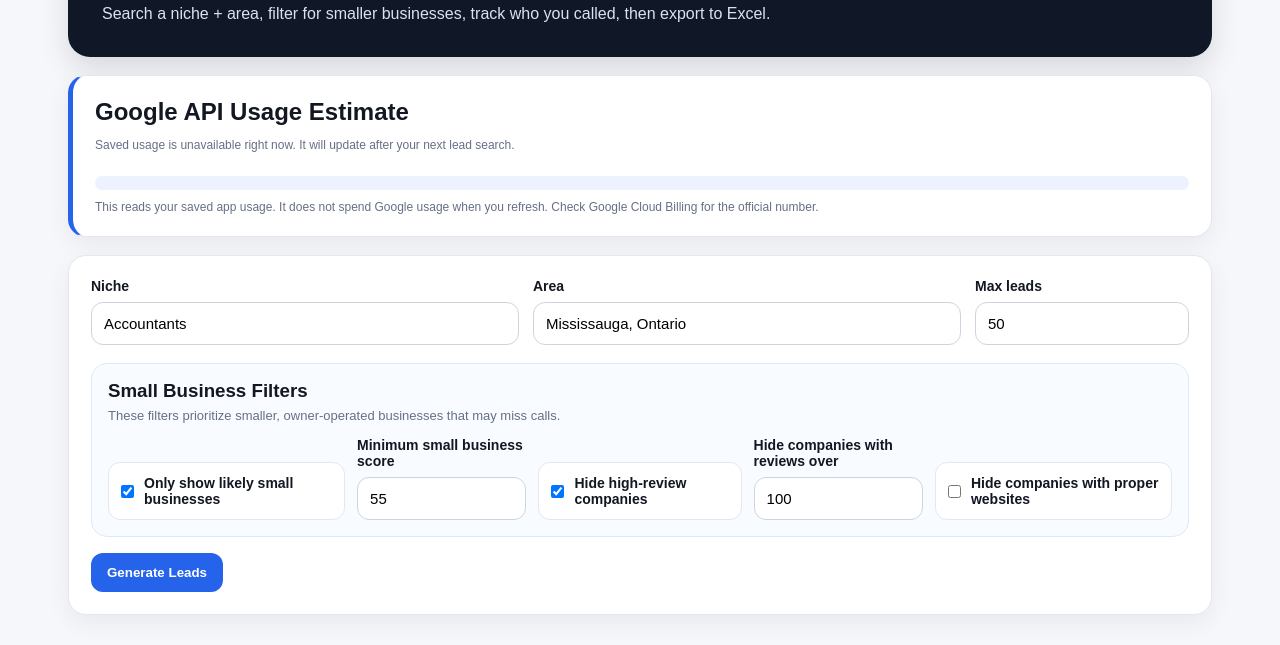
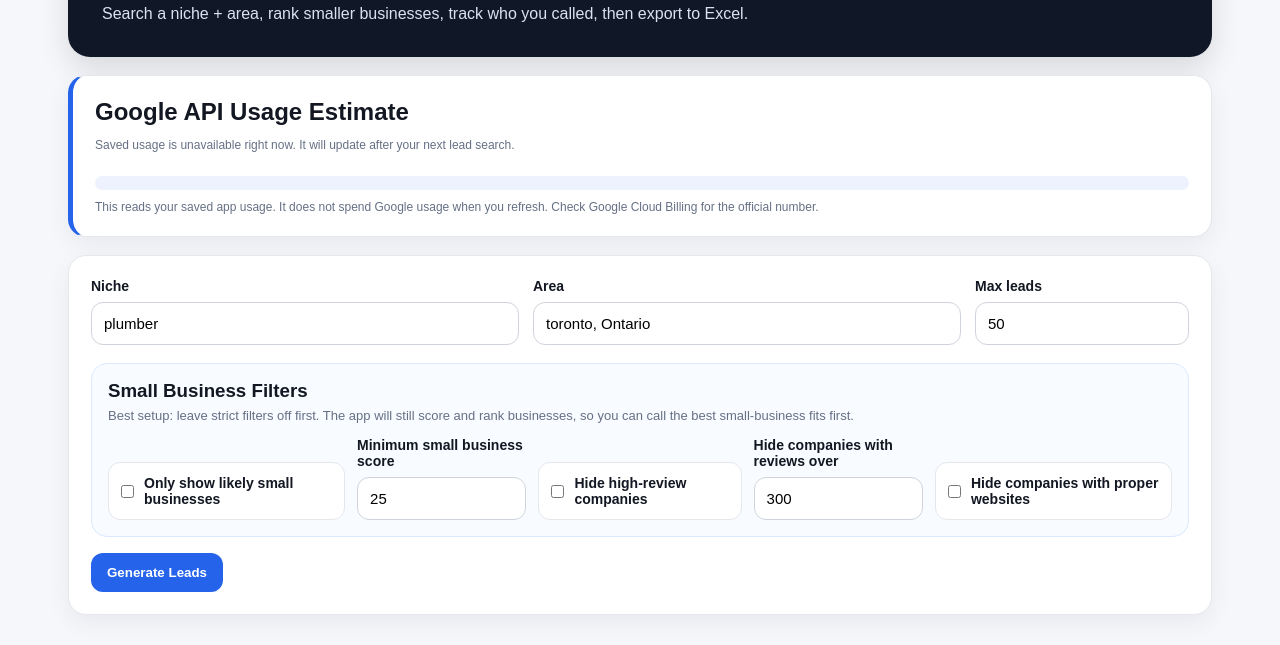
Before and after one commit to KaelanP2007/Voxa-lead-finder, a website: page voxa_render_lead_finder/voxa_render_lead_finder/public/index.html in a window 1280 px wide. Shown: the part 143-788 px from the top of the page. Drawn offline with Linux system fonts and the light colour scheme; no server answers.

Commit message:
Update index.html

```diff
--- a/voxa_render_lead_finder/voxa_render_lead_finder/public/index.html
+++ b/voxa_render_lead_finder/voxa_render_lead_finder/public/index.html
@@ -13,7 +13,7 @@
         <p class="eyebrow">Voxa AI</p>
         <h1>Lead Finder</h1>
         <p class="sub">
-          Search a niche + area, filter for smaller businesses, track who you called, then export to Excel.
+          Search a niche + area, rank smaller businesses, track who you called, then export to Excel.
         </p>
       </div>
     </section>
@@ -42,12 +42,12 @@
       <div class="grid">
         <label>
           Niche
-          <input id="niche" placeholder="Dentists, accountants, landscapers" value="Accountants" />
+          <input id="niche" placeholder="Dentists, accountants, landscapers, plumbers" value="plumber" />
         </label>
 
         <label>
           Area
-          <input id="location" placeholder="Mississauga, Ontario" value="Mississauga, Ontario" />
+          <input id="location" placeholder="Toronto, Ontario" value="toronto, Ontario" />
         </label>
 
         <label>
@@ -60,29 +60,29 @@
         <div class="filterHeader">
           <h3>Small Business Filters</h3>
           <p>
-            These filters prioritize smaller, owner-operated businesses that may miss calls.
+            Best setup: leave strict filters off first. The app will still score and rank businesses, so you can call the best small-business fits first.
           </p>
         </div>
 
         <div class="filterGrid">
           <label class="check">
-            <input id="smallBusinessOnly" type="checkbox" checked />
+            <input id="smallBusinessOnly" type="checkbox" />
             Only show likely small businesses
           </label>
 
           <label>
             Minimum small business score
-            <input id="minSmallBusinessScore" type="number" min="0" max="100" value="55" />
+            <input id="minSmallBusinessScore" type="number" min="0" max="100" value="25" />
           </label>
 
           <label class="check">
-            <input id="hideHighReviewCompanies" type="checkbox" checked />
+            <input id="hideHighReviewCompanies" type="checkbox" />
             Hide high-review companies
           </label>
 
           <label>
             Hide companies with reviews over
-            <input id="maxReviewCount" type="number" min="1" max="1000" value="100" />
+            <input id="maxReviewCount" type="number" min="1" max="1000" value="300" />
           </label>
 
           <label class="check">
@@ -133,6 +133,6 @@
     </section>
   </main>
 
-  <script src="/app.js?v=7"></script>
+  <script src="/app.js?v=8"></script>
 </body>
 </html>
```
